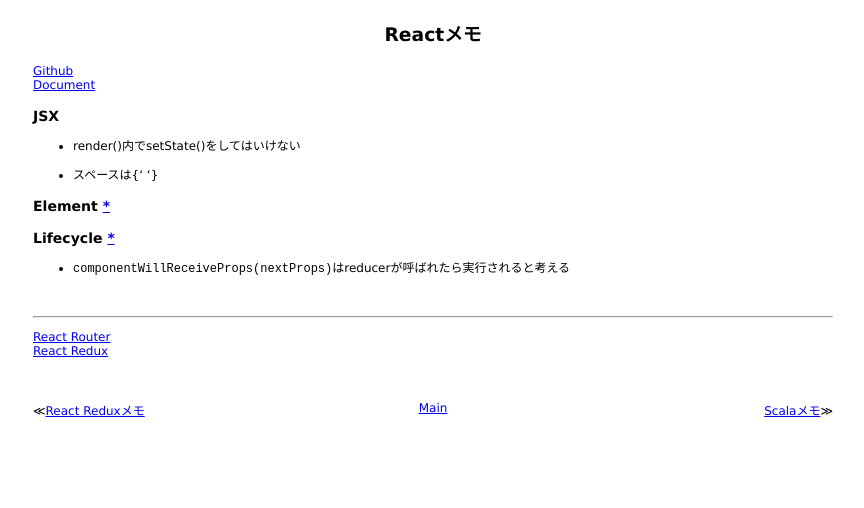
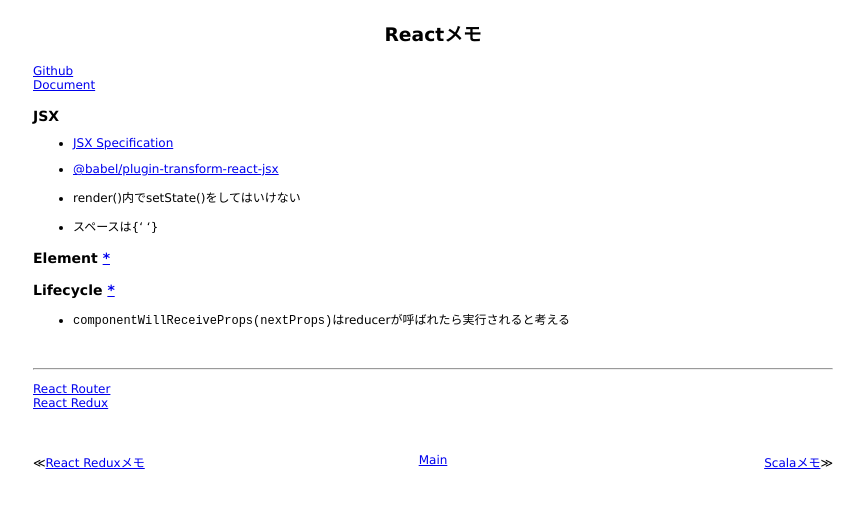
Before and after one commit to 38elements/38elements.github.com, a Jekyll site: the page built from _posts/2017-04-28-react.md, in a window 1280 px wide. Shown: the top 508 px of the page, without its empty margins (207-1071 px from the left). Built offline with Jekyll 4.4.1, drawn with Linux system fonts in a browser that asks for light colours.

Commit message:
Update 2017-04-28-react.md

```diff
--- a/_posts/2017-04-28-react.md
+++ b/_posts/2017-04-28-react.md
@@ -6,6 +6,10 @@ title: Reactメモ
 [Document](https://facebook.github.io/react/docs/hello-world.html)
 
 ### JSX
+
+* [JSX Specification](https://facebook.github.io/jsx/)
+
+* [@babel/plugin-transform-react-jsx](https://babeljs.io/docs/en/babel-plugin-transform-react-jsx/)
 
 * render()内でsetState()をしてはいけない
 
```
